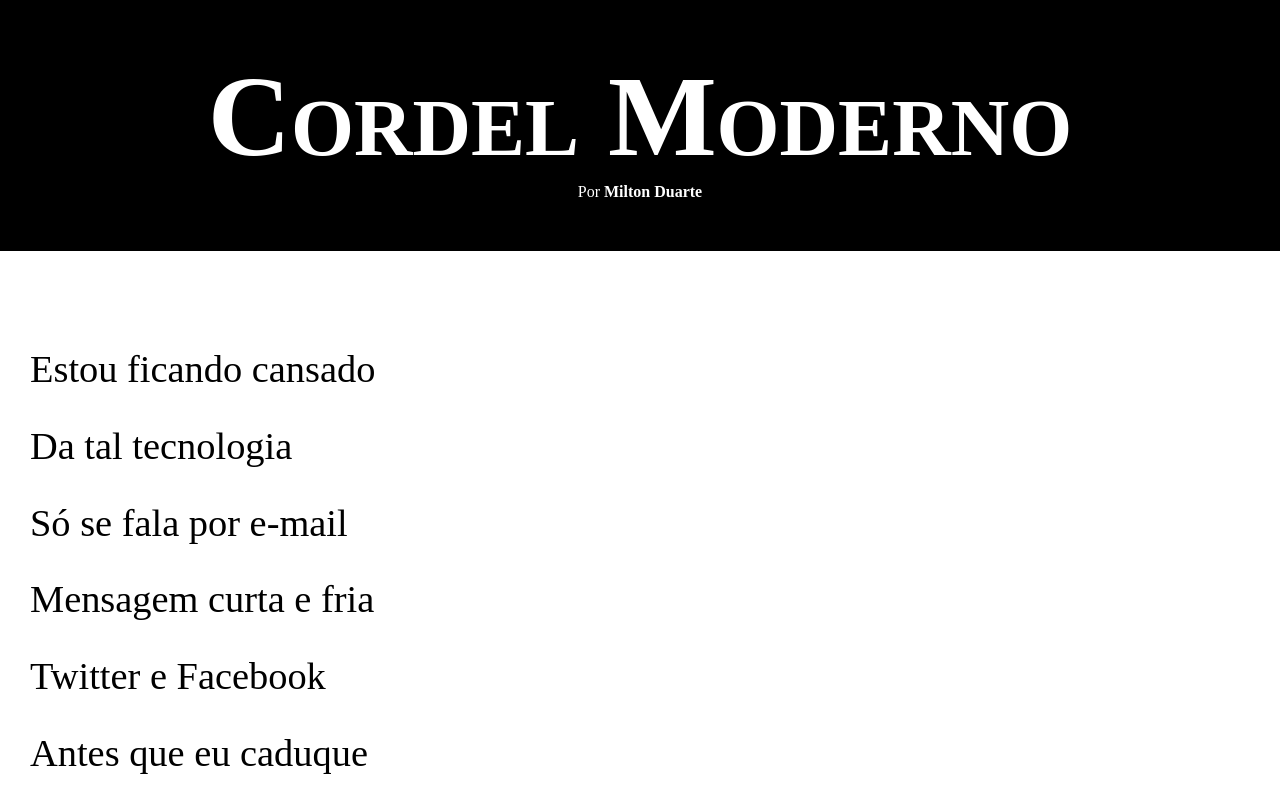
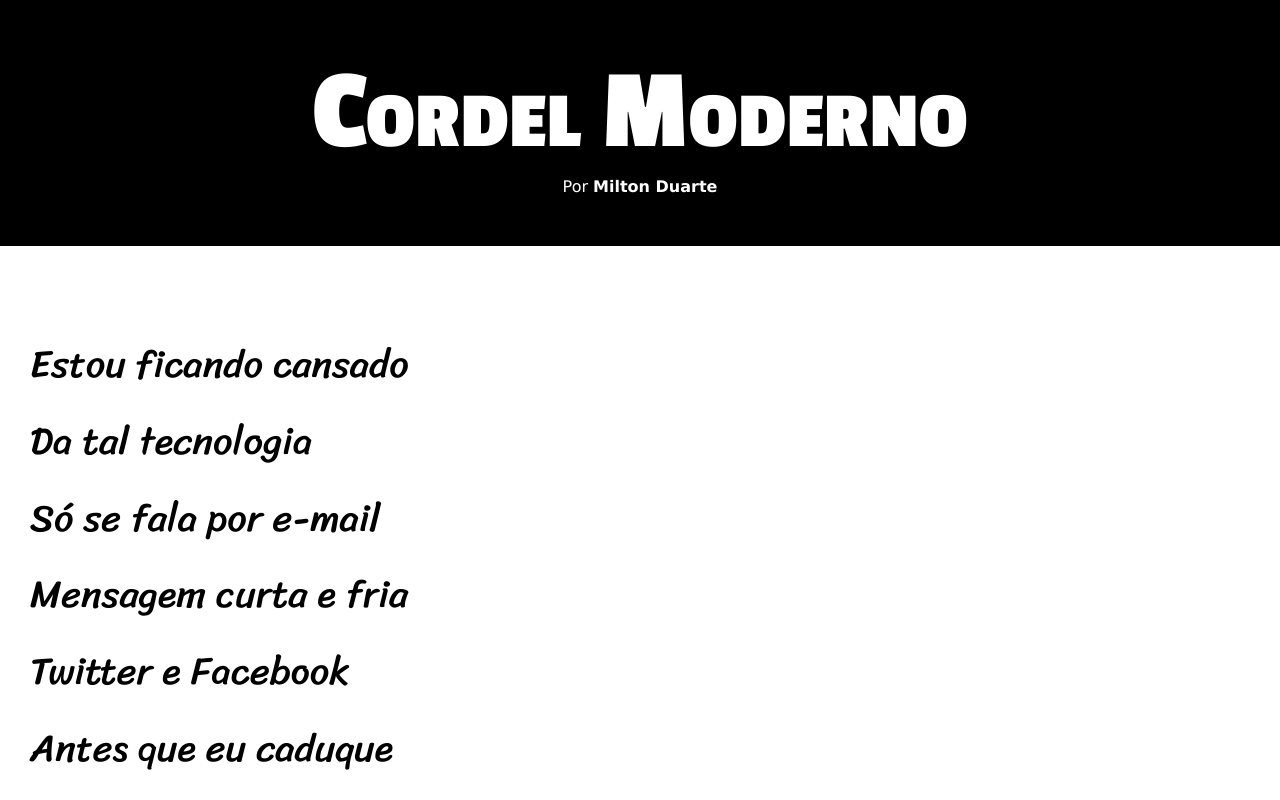
Before and after one commit to edineladelso/prjCordel, a plain HTML site: page index.html in a window 1280 px wide. Shown: the top 800 px of the page. Drawn offline with Linux system fonts and the light colour scheme.

Commit message:
importei as fontes da google no css3

```diff
--- a/estilo/style.css
+++ b/estilo/style.css
@@ -1,4 +1,16 @@
 @charset "UTF-8";
+
+/* Aqui importarei fontes na google*/
+@import url('https://fonts.googleapis.com/css2?family=Passion+One&display=swap');
+
+@import url('https://fonts.googleapis.com/css2?family=Passion+One:wght@400;700;900&family=Sriracha&display=swap');
+
+:root {
+    --fonte1: Verdana, Geneva, Tahoma, sans-serif;
+    --fonte2: "Passion One", sans-serif;
+    --fonte3: "Sriracha", cursive;
+}
+
 
 * {
     margin: 0px;
@@ -8,6 +20,7 @@
 html, body {
     min-height: 100vh;
     background-color: darkgray;
+    font-family: var(--fonte1);
 }
 
 
@@ -24,6 +37,7 @@ header > h1 {
     font-variant: small-caps;
 
     font-size: 9vw;
+    font-family: var(--fonte2);
 }
 
 header > p {
@@ -48,6 +62,7 @@ section {
     padding-left: 30px;
 
     font-size: 3vw;
+    font-family: var(--fonte3);
 }
 
 section > p {
```
